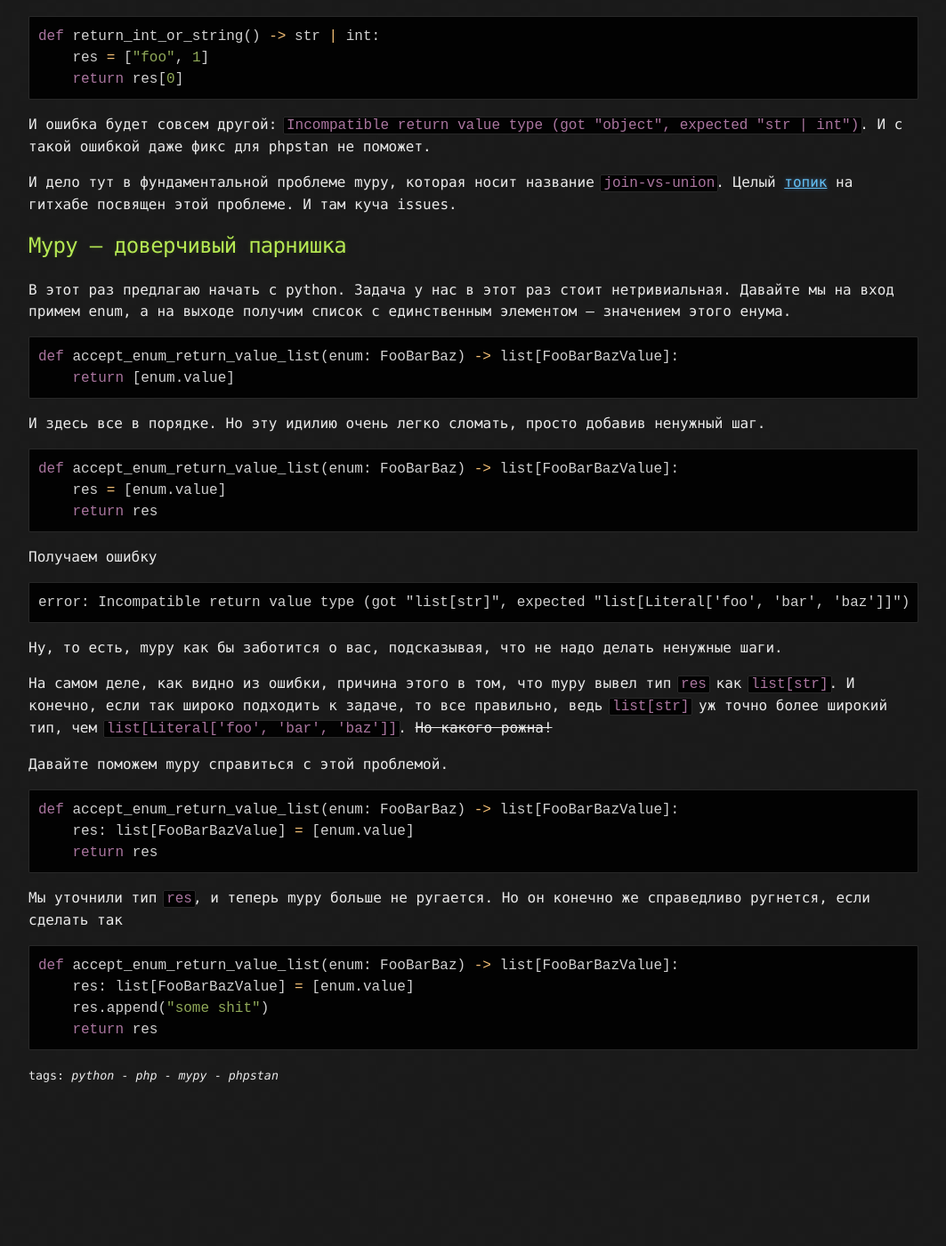
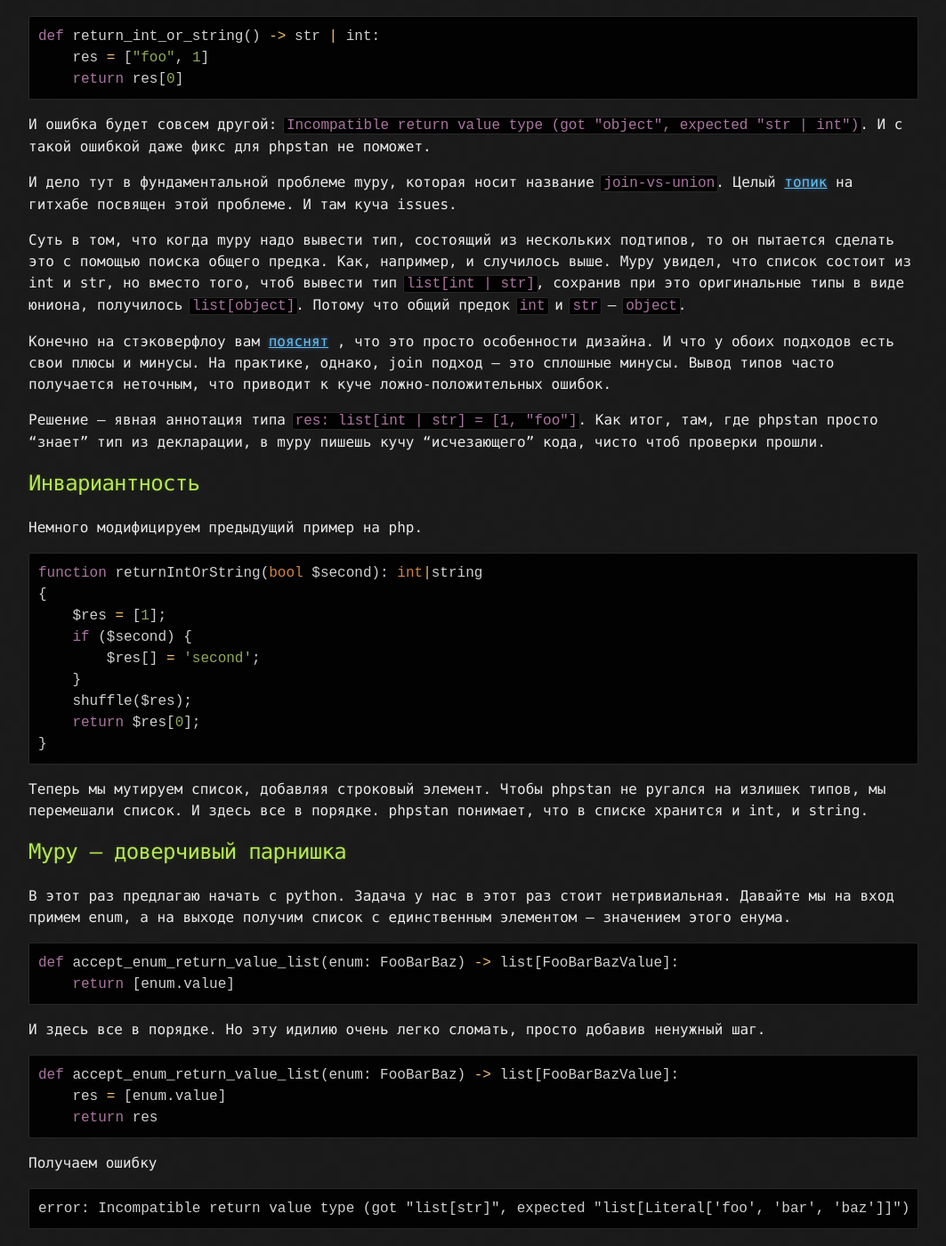
Before and after one commit to Feolius/feolius.github.io, a Jekyll site: the page built from _posts/2026-02-05-mypy-vs-phpstan-ru.markdown, in a window 1280 px wide and 1400 px high, scrolled down 4424 px. Shown: the whole window at 89% size, without its empty margins (108-1171 px from the left). Built offline with Jekyll 4.4.1, drawn with Linux system fonts in a browser that asks for light colours; comment, search, counter and statistics services are not loaded; before the commit the page ends 5664 px from its top, so only the background shows below that.

Commit message:
mypy change

````diff
--- a/_posts/2026-02-05-mypy-vs-phpstan-ru.markdown
+++ b/_posts/2026-02-05-mypy-vs-phpstan-ru.markdown
@@ -201,6 +201,38 @@ def return_int_or_string() -> str | int:
 И дело тут в фундаментальной проблеме mypy, которая носит название `join-vs-union`. Целый [топик](https://github.com/python/mypy/labels/topic-join-v-union?page=1)
 на гитхабе посвящен этой проблеме. И там куча issues.
 
+Суть в том, что когда mypy надо вывести тип, состоящий из нескольких подтипов, то он пытается
+сделать это с помощью поиска общего предка. Как, например, и случилось выше. Mypy увидел,
+что список состоит из int и str, но вместо того, чтоб вывести тип `list[int | str]`, сохранив при
+это оригинальные типы в виде юниона, получилось
+`list[object]`. Потому что общий предок `int` и `str` --- `object`.
+
+Конечно на стэковерфлоу вам [пояснят](https://stackoverflow.com/questions/57452652/why-does-mypy-infer-the-common-base-type-instead-of-the-union-of-all-contained-t) ,
+что это просто особенности дизайна. И что у обоих подходов есть свои плюсы и минусы. На практике,
+однако, join подход --- это сплошные минусы. Вывод типов часто получается неточным, что приводит
+к куче ложно-положительных ошибок.
+
+Решение --- явная аннотация типа `res: list[int | str] = [1, "foo"]`. Как итог, там, где phpstan
+просто "знает" тип из декларации, в mypy пишешь кучу "исчезающего" кода, чисто чтоб проверки прошли.
+
+## Инвариантность
+
+Немного модифицируем предыдущий пример на php.
+
+```php
+function returnIntOrString(bool $second): int|string
+{
+    $res = [1];
+    if ($second) {
+        $res[] = 'second';
+    }
+    shuffle($res);
+    return $res[0];
+}
+```
+
+Теперь мы мутируем список, добавляя строковый элемент. Чтобы phpstan не ругался на излишек типов, мы
+перемешали список. И здесь все в порядке. phpstan понимает, что в списке хранится и int, и string.
 
 ## Mypy --- доверчивый парнишка
 
````
